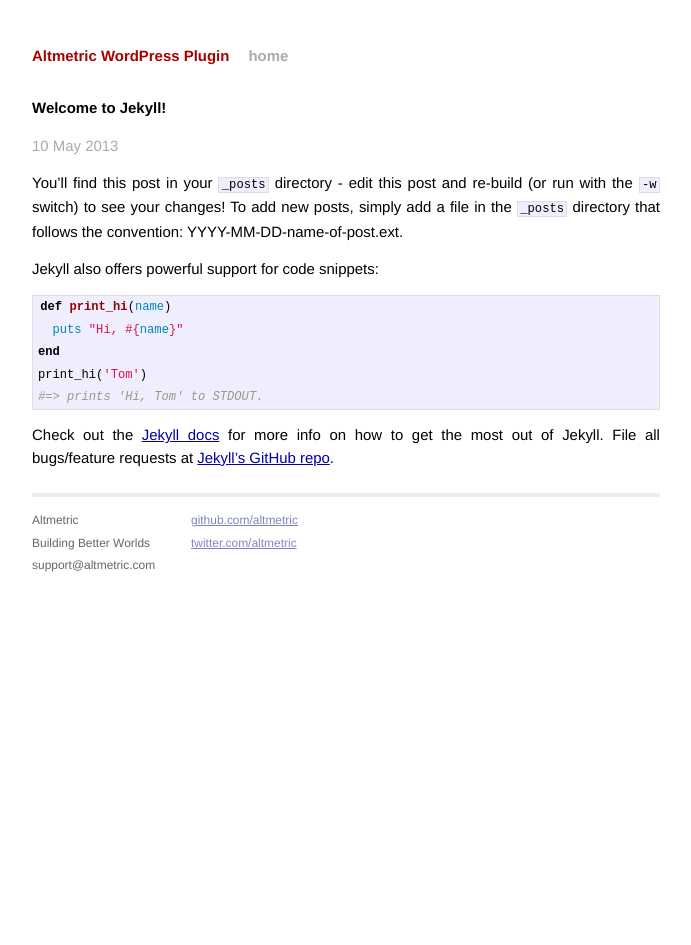
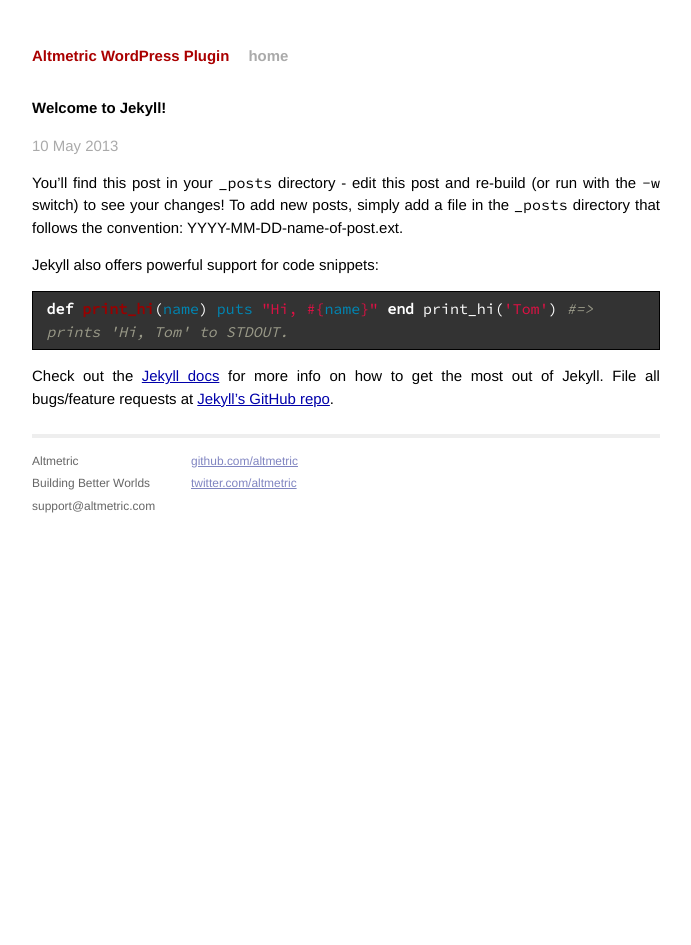
Before and after one commit to altmetric/Altmetric-WordPress-Plugin, a Jekyll site: the page built from docs/_posts/2013-05-10-welcome-to-jekyll.markdown, in a window 1280 px wide. Shown: the whole page, without its empty margins (294-985 px from the left). Built offline with Jekyll 4.4.1, drawn with Linux system fonts in a browser that asks for light colours; comment, search, counter and statistics services are not loaded.

Commit message:
Tweak code listings
Shift altmetric floating embeds out of the way

```diff
--- a/docs/css/main.css
+++ b/docs/css/main.css
@@ -133,7 +133,7 @@ ul.posts span {
 /*****************************************************************************/
 
 /* standard */
-#post pre {
+#post pre.blue {
   border: 1px solid #ddd;
   background-color: #eef;
   padding: 0 .4em;
@@ -143,23 +143,33 @@ ul.posts span {
   margin-left: 1.35em;
 }
 
-#post code {
+#post code.blue {
   border: 1px solid #ddd;
   background-color: #eef;
   padding: 0 .2em;
 }
 
-#post pre code {
+#post pre code.blue {
   border: none;
 }
 
 /* terminal */
-#post pre.terminal {
+#post pre code{
   border: 1px solid #000;
   background-color: #333;
   color: #FFF;
+  padding: .4em .9em;
+  display: block;
+  text-align: left;
+  white-space: normal;
 }
 
-#post pre.terminal code {
-  background-color: #333;
+code {
+  font-family: 'Source Code Pro', sans-serif;
 }
+
+.altmetric-embed {
+  margin-right: -200px;
+  margin-top: 1em;
+  margin-bottom: 1em;
+}
```
